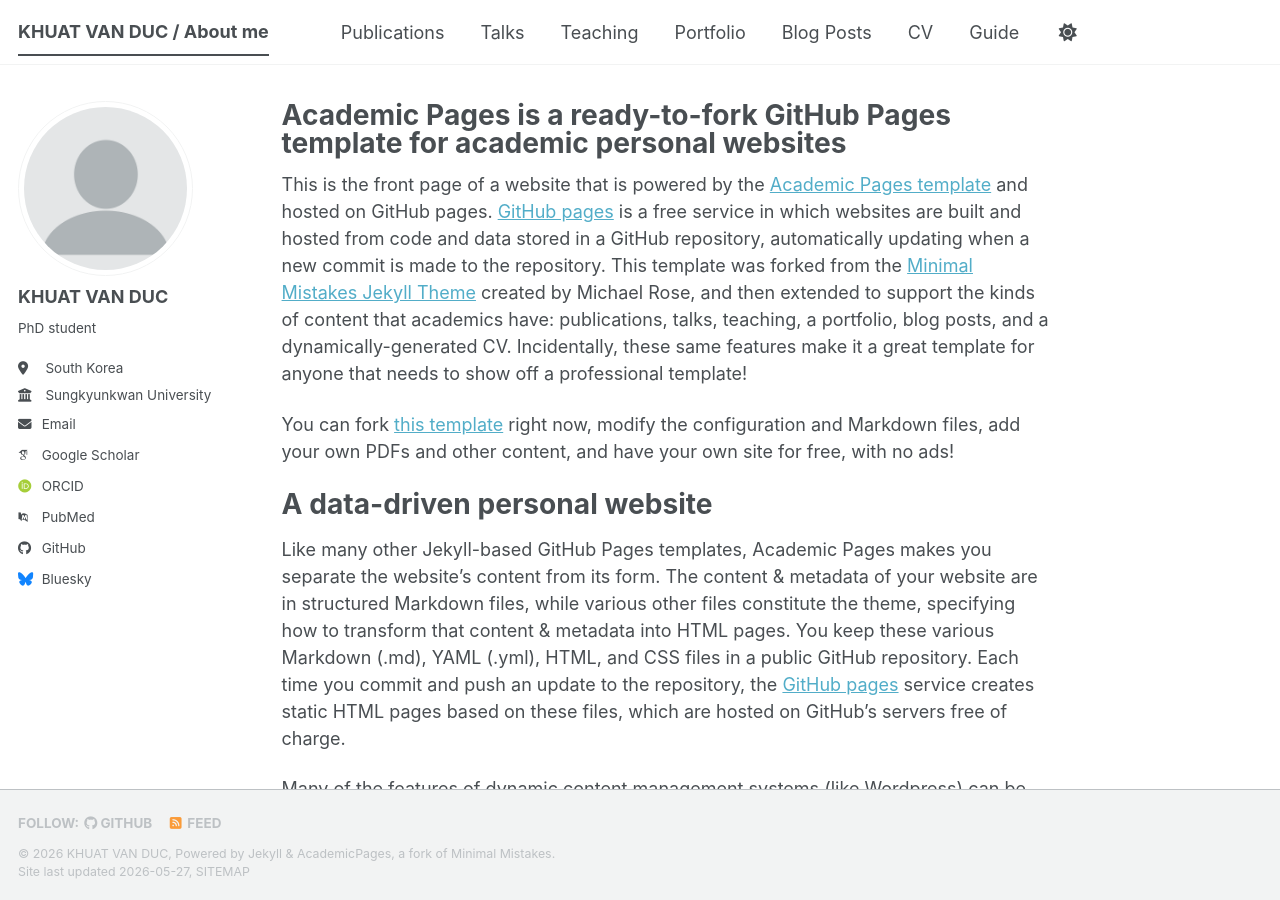
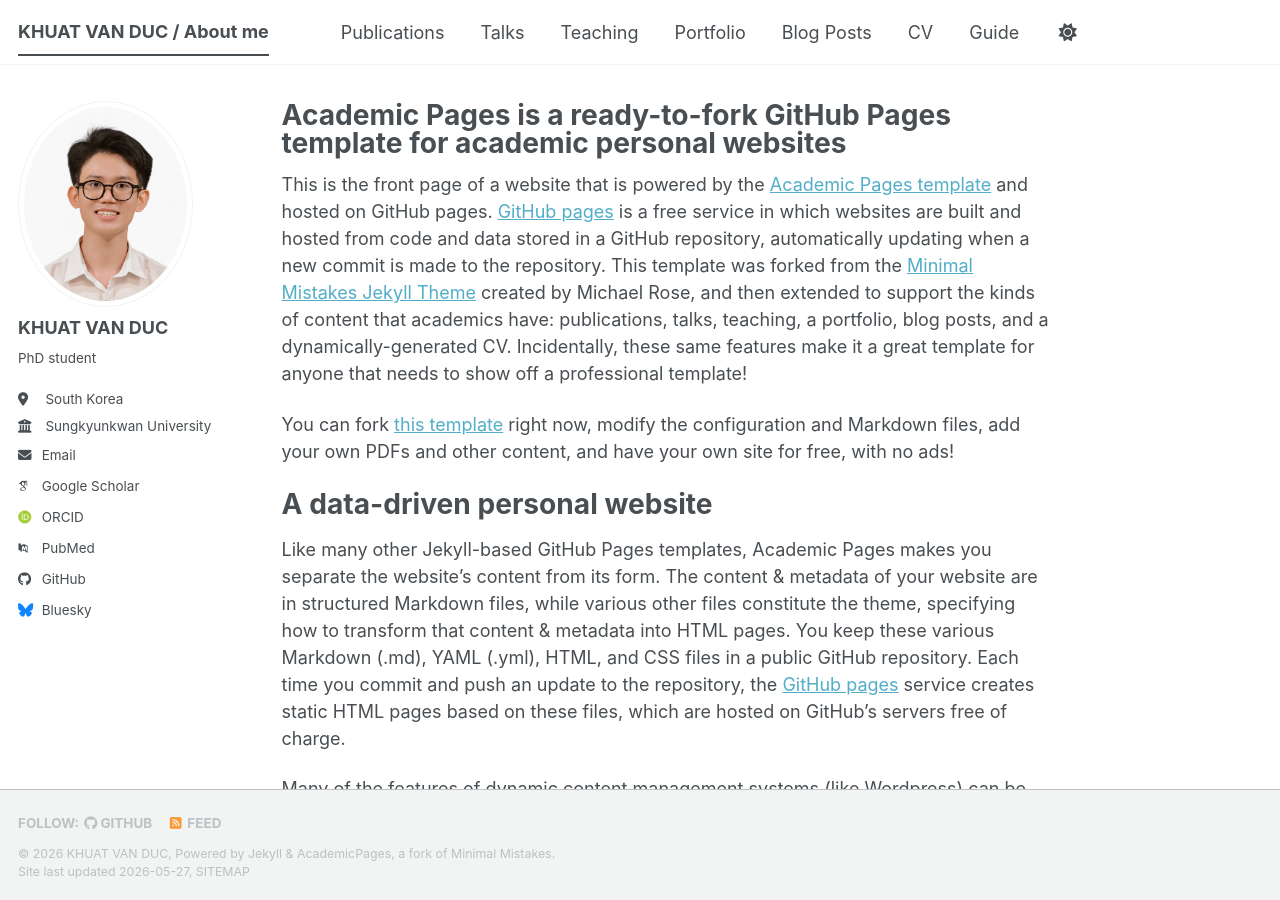
Before and after one commit to duckv-sketch/KHUAT-VAN-DUC, a Jekyll site: the page built from _pages/about.md, in a window 1280 px wide and 900 px high. Built offline with Jekyll 4.4.1, drawn with Linux system fonts in a browser that asks for light colours; some web fonts are replaced; a script bundle is joined from its source files by our own code; library files that are not in the unit come from our copies.

Commit message:
Update _config.yml

```diff
--- a/_config.yml
+++ b/_config.yml
@@ -23,11 +23,11 @@ repository               : "academicpages/academicpages.github.io"
 #               Additional customization can be done by editing /_includes/author-profile.html
 author:
   # Biographic information
-  avatar           : "profile.png"
+  avatar           : "Duc_v.jpg"
   name             : "KHUAT VAN DUC"
   pronouns         : # example: "she/her"
   bio              : "PhD student"
-  location         : "  South Korea"
+  location         : " South Korea"
   employer         : " Sungkyunkwan University"
   uri              : # URL
   email            : "duckv@g.skku.edu"
```
